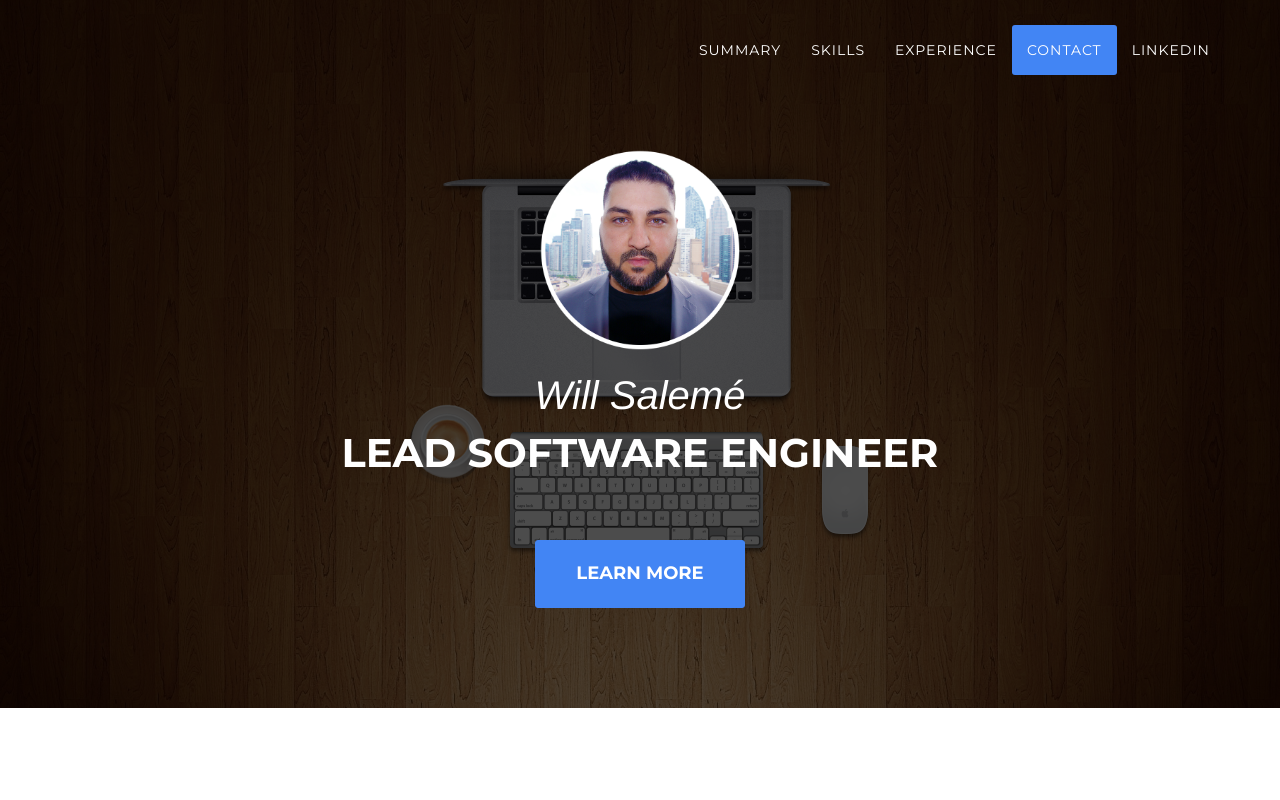
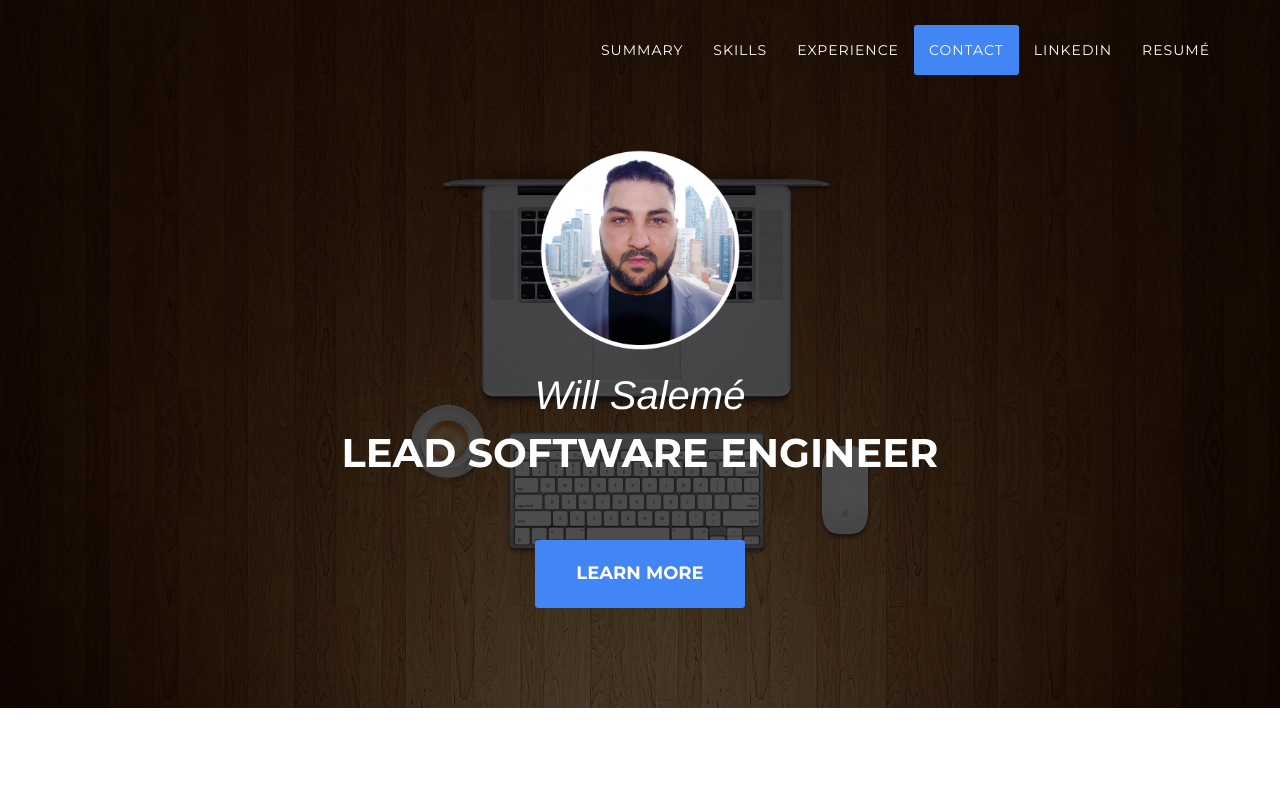
Before and after one commit to williamsaleme/williamsaleme.github.io, a website: page index.html in a window 1280 px wide. Shown: the top 800 px of the page. Drawn offline with nearby package versions, Linux system fonts and the light colour scheme; a web font is replaced by a local one.

Commit message:
Added a resume link to menu

```diff
--- a/index.html
+++ b/index.html
@@ -89,6 +89,9 @@
                     </li>
                     <li>
                         <a class="page-scroll" href="https://www.linkedin.com/in/willsaleme" target="_blank">LinkedIn</a>
+                    </li>
+                    <li>
+                        <a class="page-scroll" href="https://goo.gl/GAW7m5" target="_blank">Resum&eacute;</a>
                     </li>
                 </ul>
             </div>
```
